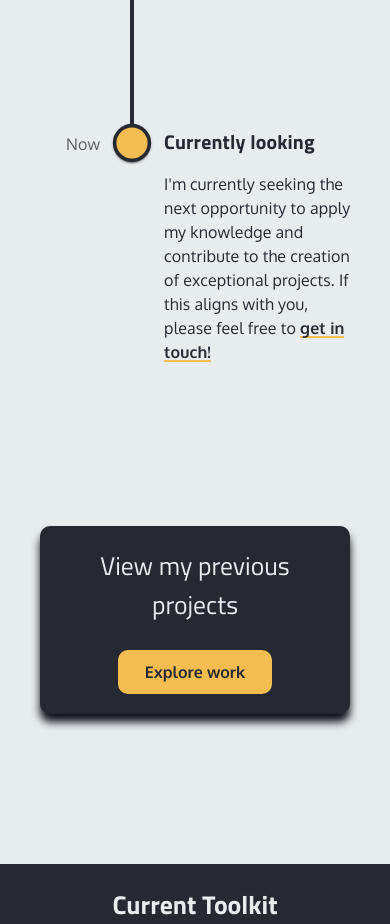
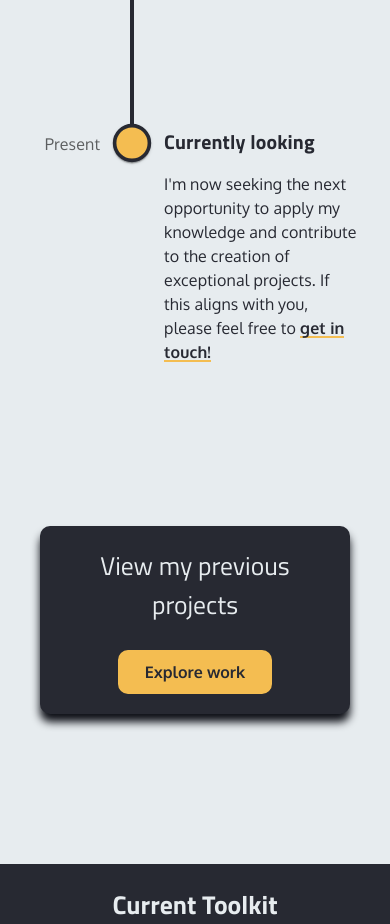
Before and after one commit to JStone1/Portfolio-Site, a React (Vite) app: page / in a window 390 px wide. Shown: the part 2480-3404 px from the top of the page. Built offline with nearby package versions, Linux system fonts and the light colour scheme.

Commit message:
Added small breakpoint and removed pointer

```diff
--- a/src/components/ExpTimeline/ExpTimeline.scss
+++ b/src/components/ExpTimeline/ExpTimeline.scss
@@ -28,6 +28,9 @@
   width: 34ch;
   @include breakpoint(0px, 600px) {
     width: 20ch;
+  }
+  @include breakpoint(0px, 350px) {
+    width: 14ch;
   }
 }
 
@@ -63,7 +66,6 @@
   border: solid 3px $primary-colour;
   transition: 0.5s;
   &:hover {
-    cursor: pointer;
     transform: scale(1.1);
   }
   @include breakpoint(0px, 600px) {
--- a/src/components/ExpTimeline/ExpTimeline.tsx
+++ b/src/components/ExpTimeline/ExpTimeline.tsx
@@ -89,7 +89,7 @@ function ExpTimeline({}: Props) {
         </TimelineItem>
         <TimelineItem>
           <TimelineOppositeContent className="date" color="text.secondary">
-            Now
+            Present
           </TimelineOppositeContent>
           <TimelineSeparator>
             <NavLink style={{ textDecoration: "none" }} to="/contact">
@@ -99,9 +99,9 @@ function ExpTimeline({}: Props) {
           <TimelineContent className="timeline-item-container">
             <h2 className="timeline-title">Currently looking</h2>
             <p className="timeline-desc">
-              I'm currently seeking the next opportunity to apply my knowledge
-              and contribute to the creation of exceptional projects. If this
-              aligns with you, please feel free to {""}
+              I'm now seeking the next opportunity to apply my knowledge and
+              contribute to the creation of exceptional projects. If this aligns
+              with you, please feel free to {""}
               <NavLink to="/contact">
                 <span id="highlight-link-text" className="highlight-text">
                   get in touch!
```
